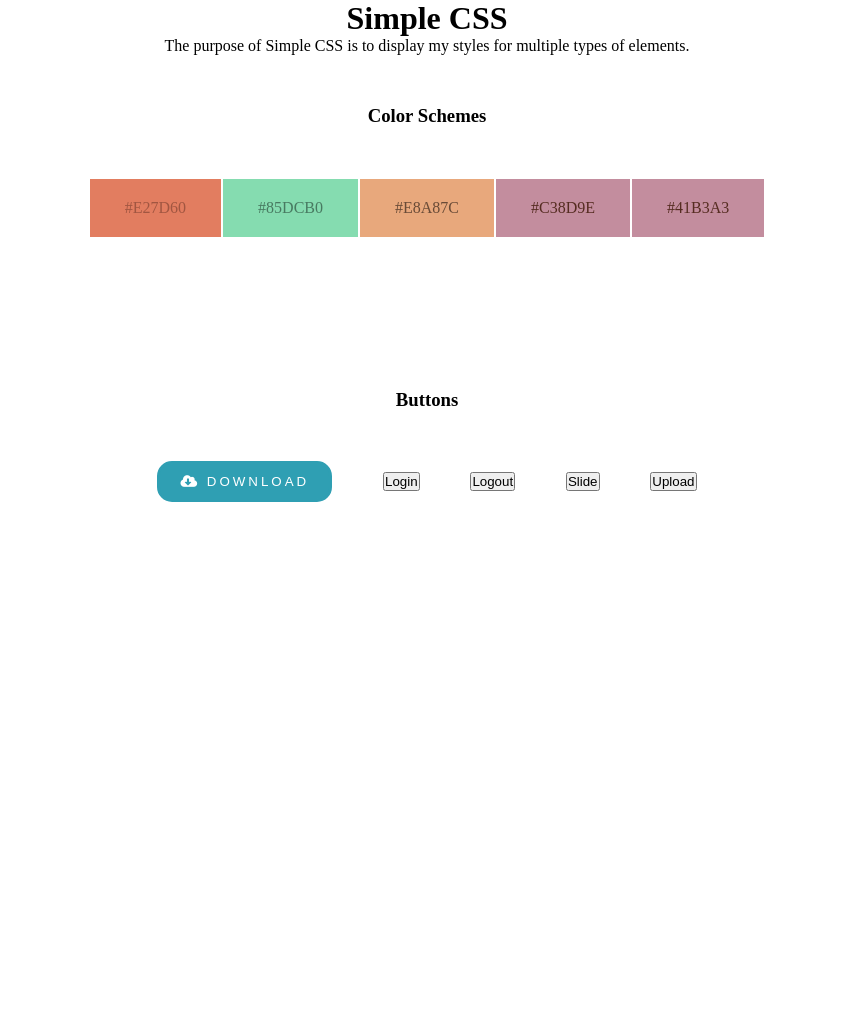
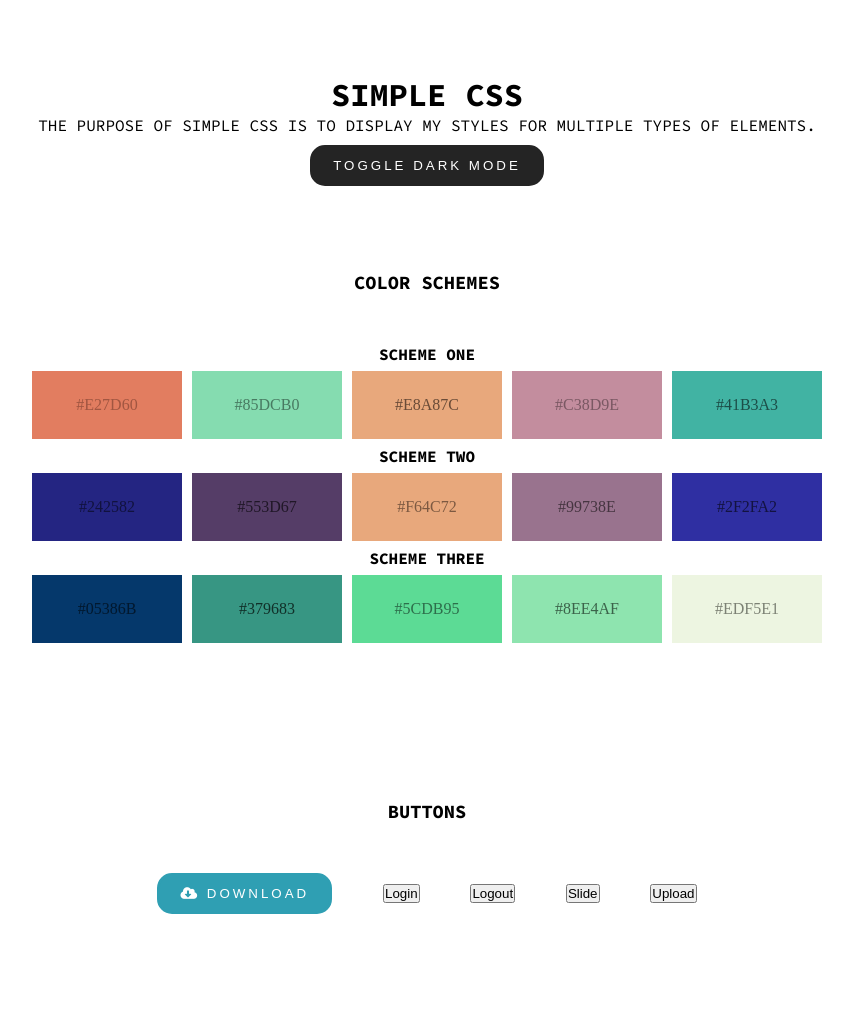
Before and after one commit to JakeWyMoore/sandbox, a Django app: page /simple-css/ in a window 1280 px wide. Shown: the whole page, without its empty margins (213-1066 px from the left). Before the commit the page ends 502 px from the top, so only its background shows below. Run offline with Django 3.2, Linux system fonts and the light colour scheme.

Commit message:
dark mode feature

```diff
--- a/apps/simple_css/templates/home.html
+++ b/apps/simple_css/templates/home.html
@@ -5,9 +5,13 @@
     <meta http-equiv="X-UA-Compatible" content="IE=edge">
     <meta name="viewport" content="width=device-width, initial-scale=1.0">
 
-    <!-- font awesome -->
+    <!-- FONT AWESOME -->
     <link rel="stylesheet" href="https://use.fontawesome.com/releases/v5.15.4/css/all.css" integrity="sha384-DyZ88mC6Up2uqS4h/KRgHuoeGwBcD4Ng9SiP4dIRy0EXTlnuz47vAwmeGwVChigm" crossorigin="anonymous">
 
+    <!-- GOOGLE FONTS -->
+    <link rel="preconnect" href="https://fonts.googleapis.com">
+    <link rel="preconnect" href="https://fonts.gstatic.com" crossorigin>
+    <link href="https://fonts.googleapis.com/css2?family=Source+Code+Pro:ital,wght@0,200;0,300;0,400;0,500;0,600;0,700;0,800;0,900;1,200;1,300;1,400;1,500;1,600;1,700;1,800;1,900&display=swap" rel="stylesheet">
 
     <title>Simple CSS</title>
     {% load static %}
@@ -18,8 +22,63 @@
         padding: 0;
         text-align: center;
     }
+    body {
+        transition: .2s;
+        padding-top: 50px;
+    }
+    .dark-mode {
+        background: #242424;
+        color: white;
+        transition: .2s;
+    }
+    .fas {
+        background: none;
+    }
+    h1 {
+        font-family: 'Source Code Pro', monospace;
+        text-transform: uppercase;
+    }
+    h2 {
+        font-family: 'Source Code Pro', monospace;
+        text-transform: uppercase;
+    }
+    h3 {
+        font-family: 'Source Code Pro', monospace;
+        text-transform: uppercase;
+    }
+    h4 {
+        font-family: 'Source Code Pro', monospace;
+        text-transform: uppercase;
+    }
+    p {
+        font-family: 'Source Code Pro', monospace;
+        text-transform: uppercase;
+    }
+
+    .top-section {
+        padding: 25px;
+    }
+
+    .top-section button {
+        margin: 10px;
+        padding: 10px 20px;
+        border-radius: 15px;
+        border: 3px solid #242424;
+        background: #242424;
+        color: white;
+        text-transform: uppercase;
+        letter-spacing: 3px;
+        transition: 0.3s;
+    }
+    .dark-mode .top-section button {
+        border: 3px solid white;
+        background: white;
+        color: #242424;
+        transition: 0.3s;    }
+
     .color-combos-container {
         padding: 50px;
+
     }
 
     /* SCHEME ONE */
@@ -37,18 +96,68 @@
     }
     .scheme-1-color-4 {
         background-color: #C38D9E;
-        color: rgb(85, 44, 33);
+        color: #7a5863;
     }
     .scheme-1-color-5 {
         background-color: #41B3A3;
         color: #1c4e48;
     }
 
+    /* SCHEME TWO */
+    .scheme-2-color-1 {
+        background-color: #242582;
+        color: #11123f;
+    }
+    .scheme-2-color-2 {
+        background-color: #553D67;
+        color: #201727;
+    }
+    .scheme-2-color-3 {
+        background-color: #E8A87C;
+        color: #7c5941;
+    }
+    .scheme-2-color-4 {
+        background-color: #99738E;
+        color: #463541;
+    }
+    .scheme-2-color-5 {
+        background-color: #2F2FA2;
+        color: #131341;
+    }
+
+    /* SCHEME THREE */
+    .scheme-3-color-1 {
+        background-color: #05386B;
+        color: #02182e;
+    }
+    .scheme-3-color-2 {
+        background-color: #379683;
+        color: #113029;
+    }
+    .scheme-3-color-3 {
+        background-color: #5CDB95;
+        color: #2d6e4b;
+    }
+    .scheme-3-color-4 {
+        background-color: #8EE4AF;
+        color: #3b634a;
+    }
+    .scheme-3-color-5 {
+        background-color: #EDF5E1;
+        color: #7c8174;
+    }
+
     .color-combos {
         padding: 50px;
     }
+    .color-combos tr {
+        display: flex;
+        justify-content: center;
+    }
     .color-combos td {
-        padding: 20px 35px;
+        width: 100px;
+        padding: 25px;
+        margin: 5px;
     }
     .buttons-container {
         padding: 50px;
@@ -75,27 +184,55 @@
         background: coral;
         border: 3px solid coral;
         transition: 0.3s;
-
     }
     </style>
 
 </head>
 <body>
     <div class="container">
-        <h1>Simple CSS</h1>
-        <p>The purpose of Simple CSS is to display my styles for multiple types of elements.</p>
+        <div class="top-section">
+            <h1>Simple CSS</h1>
+            <p>The purpose of Simple CSS is to display my styles for multiple types of elements.</p>
+
+            <button onclick="myFunction()">Toggle dark mode</button>
+        </div>
 
         <div class="color-combos-container">
             <h3>Color Schemes</h3>
             <div class="color-combos">
                 <div class="scheme-1">
                     <table>
+                        <h4>Scheme One</h4>
                         <tr>
                             <td class="scheme-1-color-1">#E27D60</td>
                             <td class="scheme-1-color-2">#85DCB0</td>
                             <td class="scheme-1-color-3">#E8A87C</td>
                             <td class="scheme-1-color-4">#C38D9E</td>
-                            <td class="scheme-1-color-4">#41B3A3</td>
+                            <td class="scheme-1-color-5">#41B3A3</td>
+                        </tr>
+                    </table>
+                </div>
+                <div class="scheme-2">
+                    <table>
+                        <h4>Scheme Two</h4>
+                        <tr>
+                            <td class="scheme-2-color-1">#242582</td>
+                            <td class="scheme-2-color-2">#553D67</td>
+                            <td class="scheme-2-color-3">#F64C72</td>
+                            <td class="scheme-2-color-4">#99738E</td>
+                            <td class="scheme-2-color-5">#2F2FA2</td>
+                        </tr>
+                    </table>
+                </div>
+                <div class="scheme-3">
+                    <table>
+                        <h4>Scheme Three</h4>
+                        <tr>
+                            <td class="scheme-3-color-1">#05386B</td>
+                            <td class="scheme-3-color-2">#379683</td>
+                            <td class="scheme-3-color-3">#5CDB95</td>
+                            <td class="scheme-3-color-4">#8EE4AF</td>
+                            <td class="scheme-3-color-5">#EDF5E1</td>
                         </tr>
                     </table>
                 </div>
@@ -112,5 +249,13 @@
             </div>
         </div>
     </div>
+
+    <script>
+        function myFunction() {
+           var element = document.body;
+           element.classList.toggle("dark-mode");
+        }
+    </script>
+
 </body>
 </html>
```
